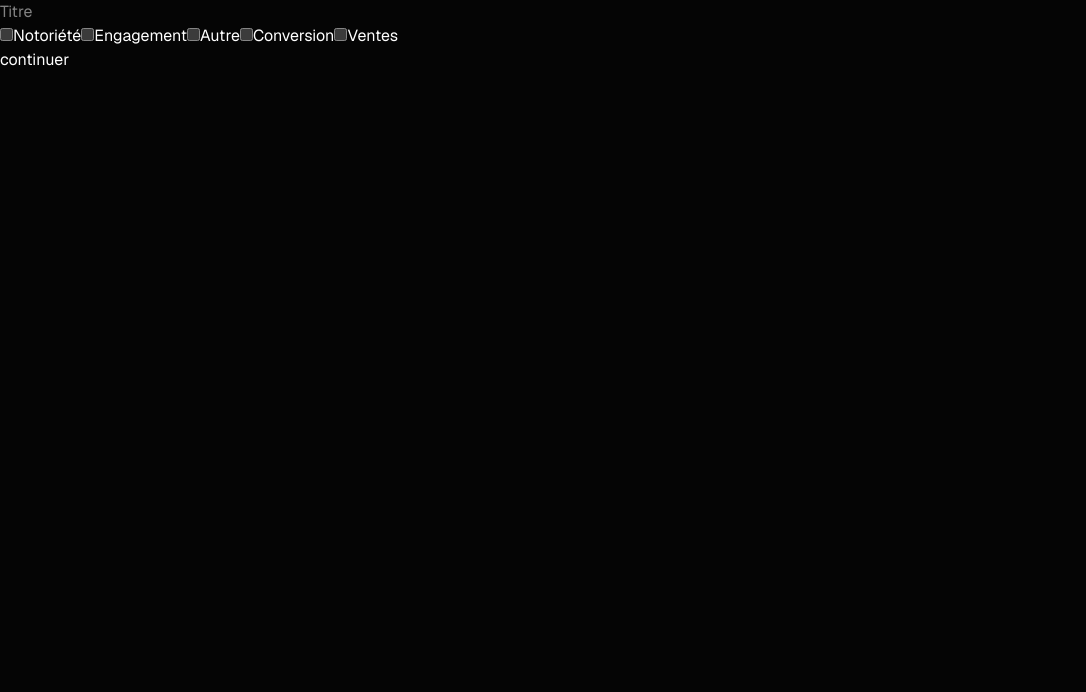
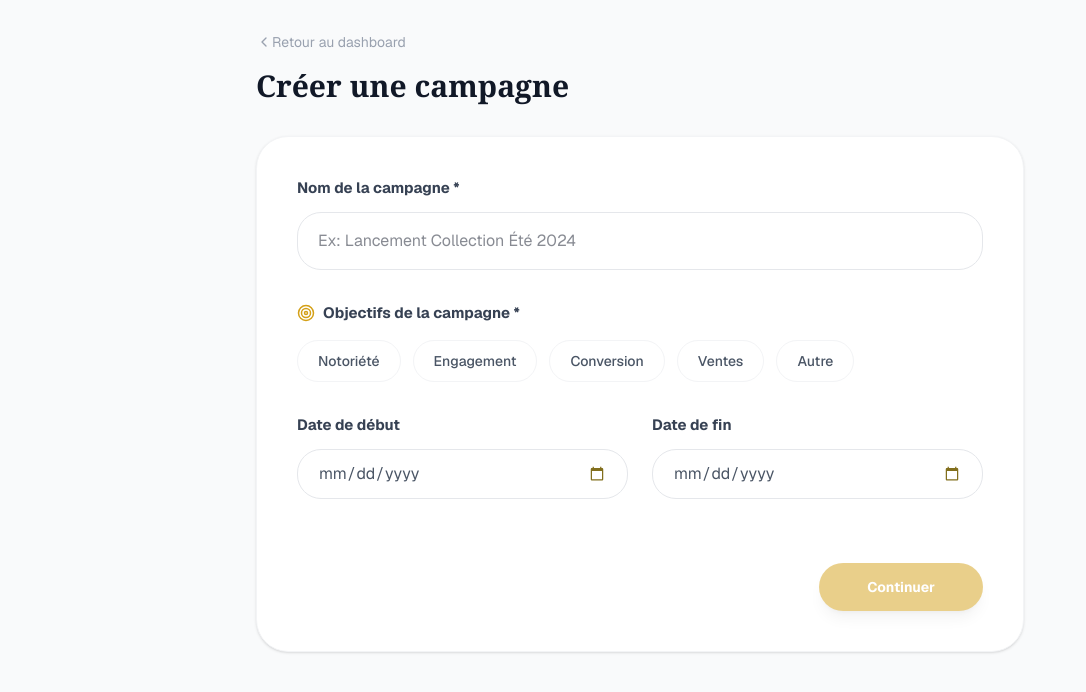
Before and after one commit to boostertalent/woutty-front, a Next.js app: page /brands/auth/campagne in a window 1280 px wide. Shown: the top 692 px of the page, without its empty margins (0-1086 px from the left). Built offline with nearby package versions, Linux system fonts and the light colour scheme.

Commit message:
test de dashboard

```diff
--- a/src/app/brands/auth/campagne/page.tsx
+++ b/src/app/brands/auth/campagne/page.tsx
@@ -1,11 +1,14 @@
 "use client";
 
 import React, { useState, useEffect } from 'react';
-import { Loader2, ChevronLeft } from 'lucide-react';
+import { Loader2, ChevronLeft, Target } from 'lucide-react';
 import Link from 'next/link';
+import { useRouter } from 'next/navigation';
 
 export default function CreateCampaign() {
+  const router = useRouter();
   const [loading, setLoading] = useState(false);
+  const [isMounted, setIsMounted] = useState(false);
 
   const [formData, setFormData] = useState({
     title: '',
@@ -15,21 +18,29 @@ export default function CreateCampaign() {
     endDate: ''
   });
 
-  const objectivesList = ['Notoriété', 'Engagement', 'Autre', 'Conversion', 'Ventes'];
+  const objectivesList = ['Notoriété', 'Engagement', 'Conversion', 'Ventes', 'Autre'];
 
   useEffect(() => {
+    setIsMounted(true);
     const saved = localStorage.getItem('campaign_step_1');
     if (saved) {
-      try { setFormData(JSON.parse(saved)); }
-      catch (e) { console.error("Erreur localStorage", e); }
+      try {
+        const parsed = JSON.parse(saved);
+        setFormData({
+          ...parsed,
+          objectives: Array.isArray(parsed.objectives) ? parsed.objectives : []
+        });
+      } catch (e) {
+        console.error("Erreur localStorage", e);
+      }
     }
   }, []);
 
   useEffect(() => {
-    if (formData.title || formData.objectives.length > 0) {
+    if (isMounted && (formData.title || formData.objectives.length > 0)) {
       localStorage.setItem('campaign_step_1', JSON.stringify(formData));
     }
-  }, [formData]);
+  }, [formData, isMounted]);
 
   const handleObjectiveChange = (obj: string) => {
     setFormData(prev => ({
@@ -40,55 +51,124 @@ export default function CreateCampaign() {
     }));
   };
 
-  const isDateRangeValid = () => {
-    if (formData.startDate && formData.endDate) {
-      return new Date(formData.endDate) >= new Date(formData.startDate);
-    }
-    return true;
-  };
-
   const isStep1Valid =
     formData.title.trim() !== '' &&
     formData.objectives.length > 0 &&
     formData.startDate !== '' &&
     formData.endDate !== '' &&
-    isDateRangeValid() &&
     (formData.objectives.includes('Autre') ? formData.customObjective.trim() !== '' : true);
 
+  if (!isMounted) return <div className="min-h-screen bg-[#F9FAFB]" />;
+
   return (
-    <main data-testid="create-campaign-page">
-      <form data-testid="campaign-form">
+    <main className="min-h-screen bg-[#F9FAFB] p-8 font-sans text-[#111827]">
+      {/* CSS Injecté pour colorer l'icône native du calendrier */}
+      <style jsx global>{`
+        input[type="date"]::-webkit-calendar-picker-indicator {
+          cursor: pointer;
+          filter: invert(62%) sepia(82%) saturate(395%) hue-rotate(11deg) brightness(94%) contrast(91%);
+          /* Ce filtre transforme le noir par défaut en la couleur #D4A017 */
+        }
+      `}</style>
+
+      <div className="max-w-3xl mx-auto mb-8">
+        <Link href="/brands/dashboard" className="flex items-center text-sm text-gray-400 hover:text-gray-600 mb-4 group w-fit">
+          <ChevronLeft size={16} className="group-hover:-translate-x-1 transition-transform" />
+          <span>Retour au dashboard</span>
+        </Link>
+        <h1 className="text-3xl font-serif font-bold mb-2">Créer une campagne</h1>
+
+      </div>
+
+      <div className="max-w-3xl mx-auto bg-white border border-gray-100 rounded-[32px] p-10 shadow-sm">
+        <div className="space-y-8">
+          {/* Champ Titre */}
+          <div>
+            <label className="block text-[15px] font-bold text-gray-700 mb-3">Nom de la campagne *</label>
             <input
-          placeholder="Titre"
+              className="w-full px-5 py-4 rounded-xl border border-gray-200 outline-none focus:border-[#D4A017] focus:ring-4 focus:ring-[#D4A017]/5 transition-all"
+              placeholder="Ex: Lancement Collection Été 2024"
               value={formData.title}
               onChange={e => setFormData({ ...formData, title: e.target.value })}
-          data-testid="title-input"
             />
-        <div>
-          {objectivesList.map(obj => (
-            <label key={obj}>
-              <input
-                type="checkbox"
-                checked={formData.objectives.includes(obj)}
-                onChange={() => handleObjectiveChange(obj)}
-                data-testid={`objective-${obj}`}
-              />
-              {obj}
-            </label>
-          ))}
           </div>
 
+          {/* Objectifs */}
+          <div>
+            <label className="block text-[15px] font-bold text-gray-700 mb-4 flex items-center gap-2">
+              <Target size={18} className="text-[#D4A017]" />
+              Objectifs de la campagne *
+            </label>
+            <div className="flex flex-wrap gap-3">
+              {objectivesList.map(obj => {
+                const isSelected = formData.objectives.includes(obj);
+                return (
+                  <button
+                    key={obj}
+                    type="button"
+                    onClick={() => handleObjectiveChange(obj)}
+                    className={`px-5 py-2.5 rounded-2xl text-sm font-medium transition-all border ${
+                      isSelected
+                        ? "bg-[#D4A017] text-white border-[#D4A017] shadow-md"
+                        : "bg-white text-gray-600 border-gray-100 hover:border-[#D4A017]/30"
+                    }`}
+                  >
+                    {obj}
+                  </button>
+                );
+              })}
+            </div>
+            {formData.objectives.includes('Autre') && (
+              <input
+                className="w-full mt-4 px-5 py-3 rounded-xl border border-gray-200 outline-none italic text-sm"
+                placeholder="Précisez votre objectif..."
+                value={formData.customObjective}
+                onChange={e => setFormData({...formData, customObjective: e.target.value})}
+              />
+            )}
+          </div>
+
+          {/* Dates */}
+          <div className="grid grid-cols-1 md:grid-cols-2 gap-6">
+            <div>
+              <label className="block text-[15px] font-bold text-gray-700 mb-3">Date de début</label>
+              <input
+                type="date"
+                className="w-full px-5 py-3 rounded-xl border border-gray-200 outline-none focus:border-[#D4A017] focus:ring-4 focus:ring-[#D4A017]/5 transition-all text-gray-600"
+                value={formData.startDate}
+                onChange={e => setFormData({...formData, startDate: e.target.value})}
+              />
+            </div>
+            <div>
+              <label className="block text-[15px] font-bold text-gray-700 mb-3">Date de fin</label>
+              <input
+                type="date"
+                className="w-full px-5 py-3 rounded-xl border border-gray-200 outline-none focus:border-[#D4A017] focus:ring-4 focus:ring-[#D4A017]/5 transition-all text-gray-600"
+                value={formData.endDate}
+                onChange={e => setFormData({...formData, endDate: e.target.value})}
+              />
+            </div>
+          </div>
+
+          <div className="flex justify-end pt-8">
             <button
               type="button"
-          data-testid="continue-button"
               onClick={() => {
-            if (isStep1Valid) setLoading(true);
+                if (isStep1Valid) {
+                   setLoading(true);
+                   router.push('/brands/auth/campagne2');
+                }
               }}
               disabled={!isStep1Valid || loading}
+              className={`flex items-center justify-center min-w-[160px] px-12 py-3.5 bg-[#D4A017] text-white rounded-xl font-bold text-sm transition-all shadow-lg ${
+                !isStep1Valid ? "opacity-50 cursor-not-allowed" : "hover:bg-[#B88A14] shadow-[#D4A017]/20"
+              }`}
             >
-          {loading ? <Loader2 className="animate-spin" /> : 'continuer'}
+              {loading ? <Loader2 className="animate-spin" /> : 'Continuer'}
             </button>
-      </form>
+          </div>
+        </div>
+      </div>
     </main>
   );
 }
```
Lines whose indentation alone changed are shown as unchanged.
